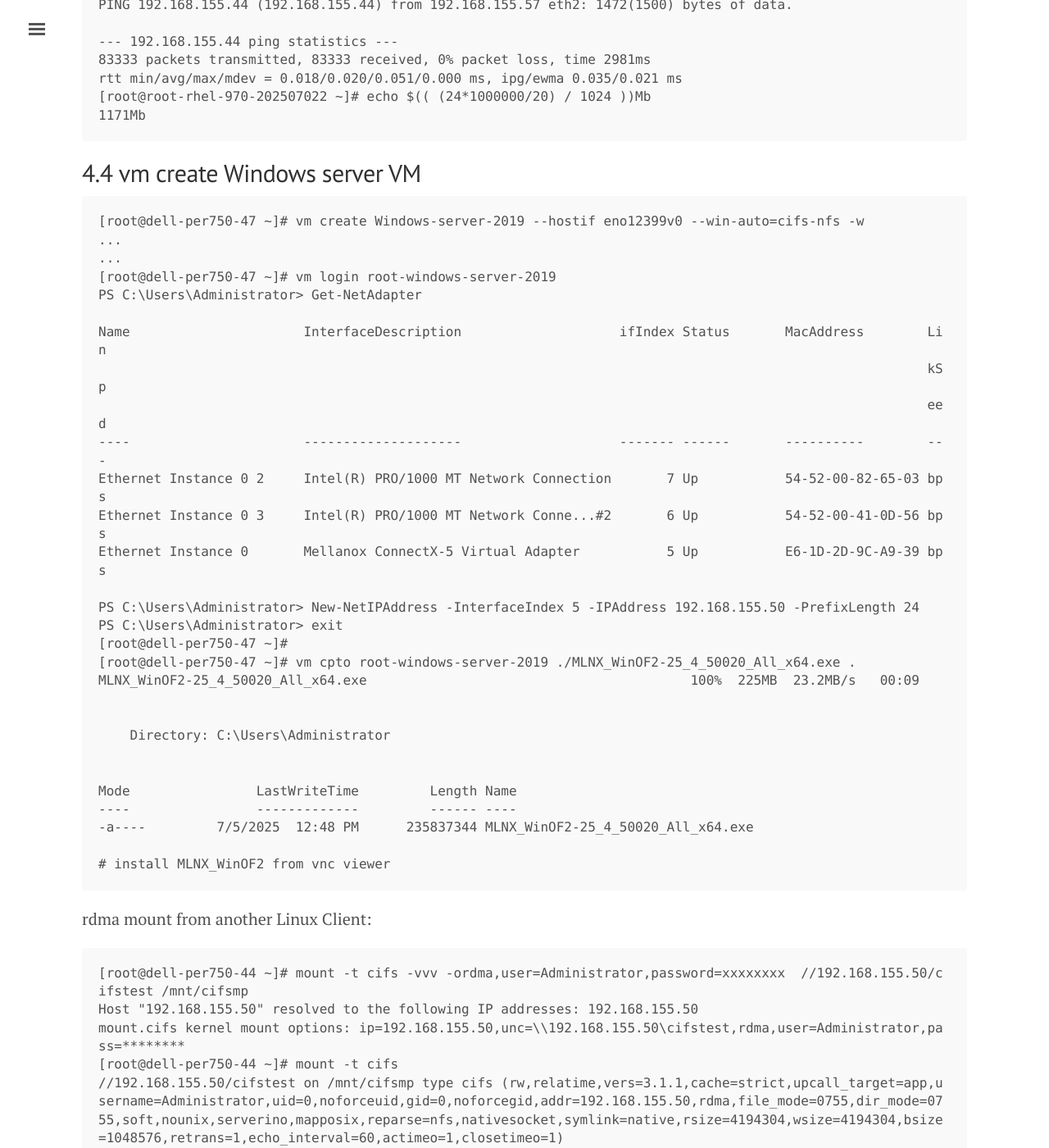
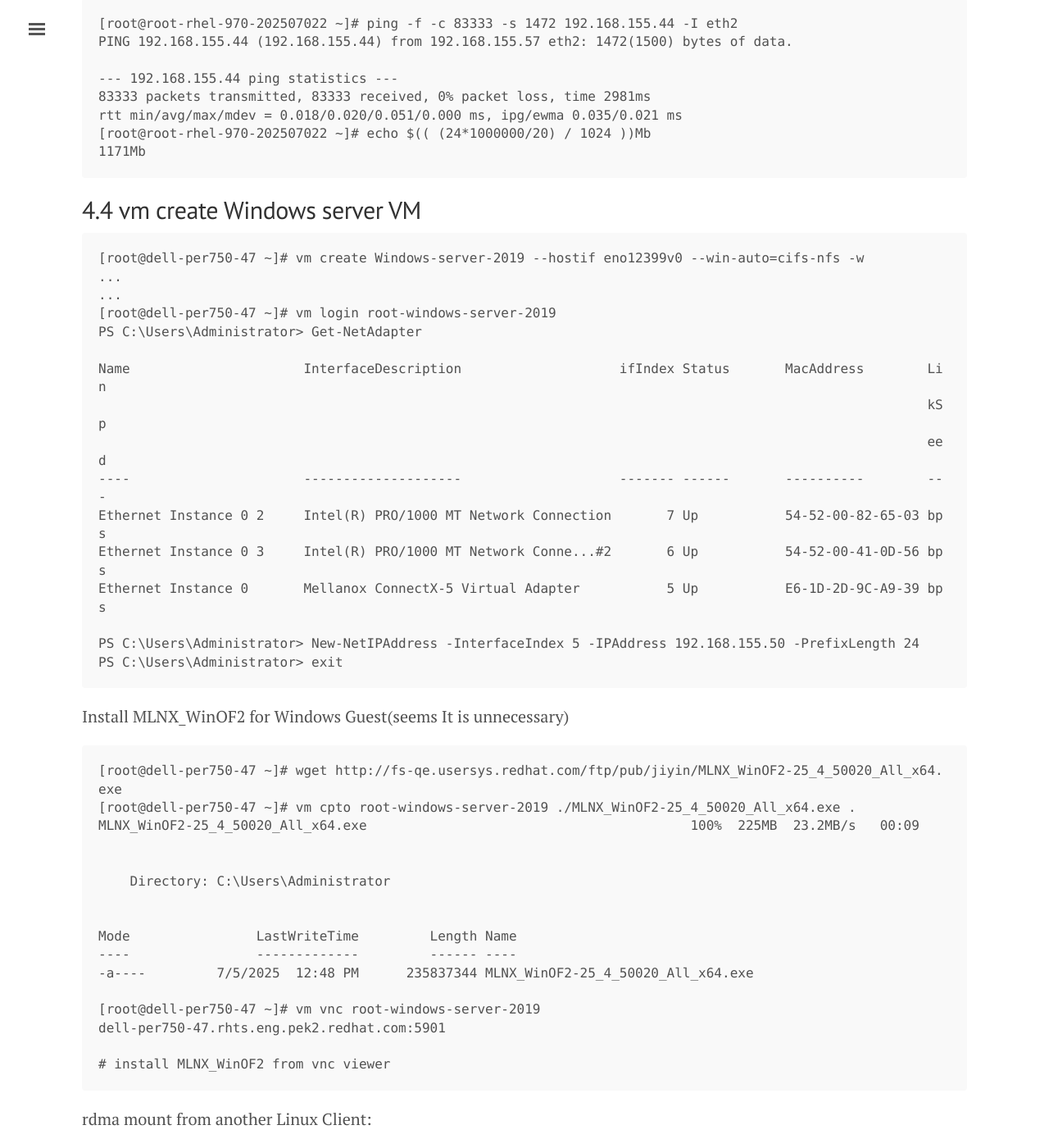
Before and after one commit to tcler/tcler.github.io, a Jekyll site: the page built from _posts/2025-07-05-configure-SR-IOV-for-ConnectX-5-ethernet-on-Linux.md, in a window 1280 px wide and 1400 px high, scrolled down 4950 px. Shown: the whole window at 82% size. Built offline with Jekyll 4.4.1, drawn with Linux system fonts in a browser that asks for light colours; some of the changed text lies outside the part shown.

Commit message:
Update 2025-07-05-configure-SR-IOV-for-ConnectX-5-ethernet-on-Linux.md

````diff
--- a/_posts/2025-07-05-configure-SR-IOV-for-ConnectX-5-ethernet-on-Linux.md
+++ b/_posts/2025-07-05-configure-SR-IOV-for-ConnectX-5-ethernet-on-Linux.md
@@ -28,6 +28,7 @@ Note: for AMD cpu, seems that amd_iommu now is no need
 download from https://network.nvidia.com/products/infiniband-drivers/linux/mlnx_ofed/
 Note: please select the right version, Distribution/OS, and Distribution Version.
 ```
+[root@dell-per750-47 ~]# wget http://fs-qe.usersys.redhat.com/ftp/pub/jiyin/MLNX_OFED_LINUX-24.10-3.2.5.0-rhel9.6-x86_64.tgz
 [root@dell-per750-47 ~]# tar zxf MLNX_OFED_LINUX-24.10-3.2.5.0-rhel9.6-x86_64.tgz
 [root@dell-per750-47 ~]# cd MLNX_OFED_LINUX-24.10-3.2.5.0-rhel9.6-x86_64/
 [root@dell-per750-47 MLNX_OFED_LINUX-24.10-3.2.5.0-rhel9.6-x86_64]#
@@ -210,7 +211,11 @@ Ethernet Instance 0       Mellanox ConnectX-5 Virtual Adapter           5 Up
 
 PS C:\Users\Administrator> New-NetIPAddress -InterfaceIndex 5 -IPAddress 192.168.155.50 -PrefixLength 24
 PS C:\Users\Administrator> exit
-[root@dell-per750-47 ~]#
+```
+
+Install MLNX_WinOF2 for Windows Guest(seems It is unnecessary)
+```
+[root@dell-per750-47 ~]# wget http://fs-qe.usersys.redhat.com/ftp/pub/jiyin/MLNX_WinOF2-25_4_50020_All_x64.exe
 [root@dell-per750-47 ~]# vm cpto root-windows-server-2019 ./MLNX_WinOF2-25_4_50020_All_x64.exe .
 MLNX_WinOF2-25_4_50020_All_x64.exe                                         100%  225MB  23.2MB/s   00:09
 
@@ -221,6 +226,9 @@ MLNX_WinOF2-25_4_50020_All_x64.exe                                         100%
 Mode                LastWriteTime         Length Name
 ----                -------------         ------ ----
 -a----         7/5/2025  12:48 PM      235837344 MLNX_WinOF2-25_4_50020_All_x64.exe
+
+[root@dell-per750-47 ~]# vm vnc root-windows-server-2019
+dell-per750-47.rhts.eng.pek2.redhat.com:5901
 
 # install MLNX_WinOF2 from vnc viewer
 ```
````
